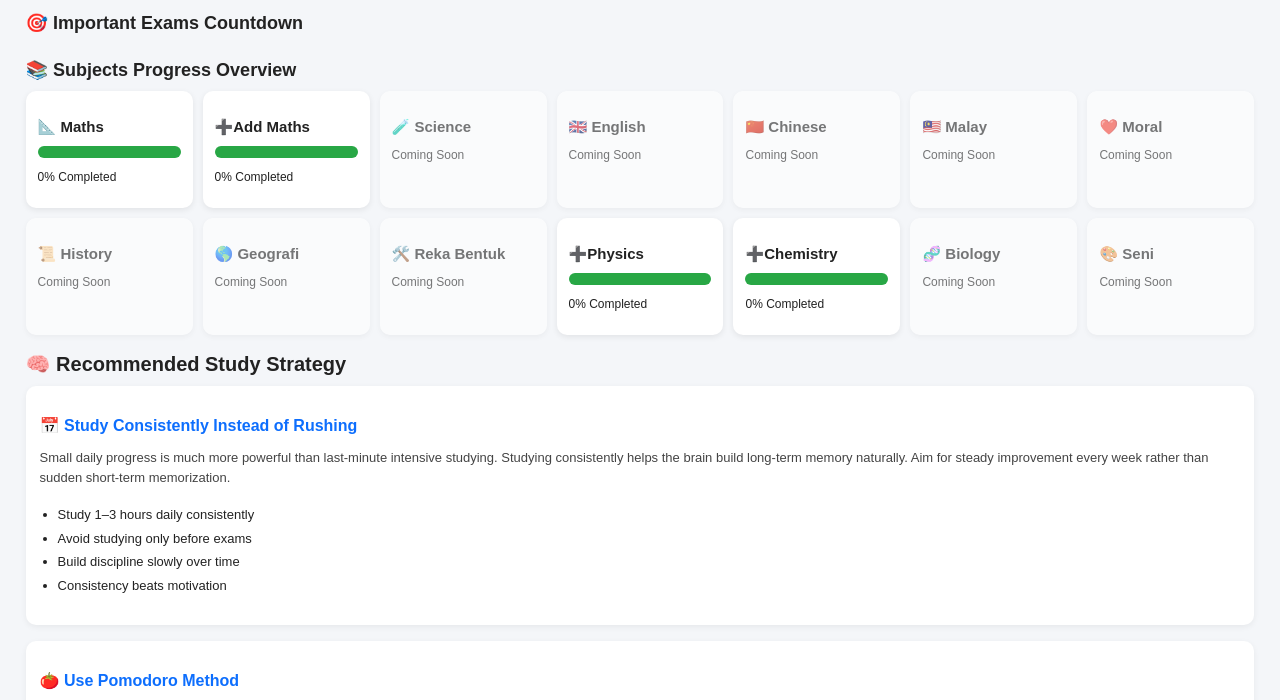
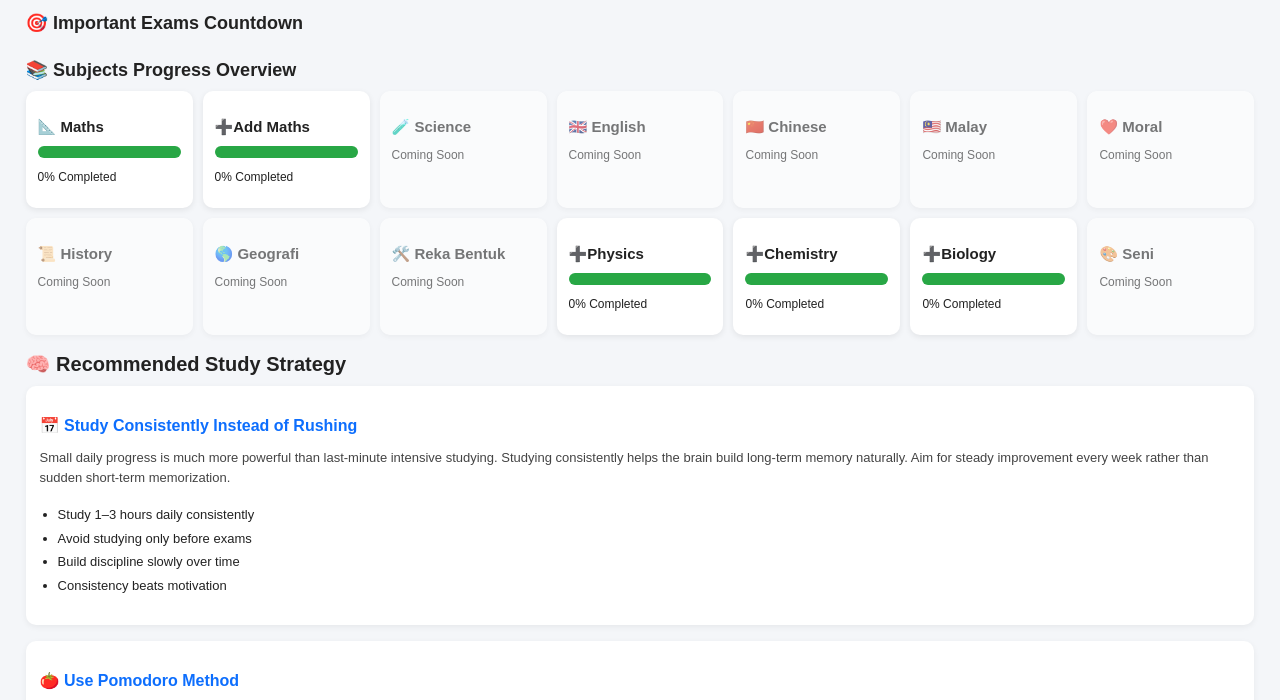
Before and after one commit to pp-nextgen-dba/study-dashboard, a plain HTML site: page index.html in a window 1280 px wide. Shown: the part 83-783 px from the top of the page. Drawn offline with Linux system fonts and the light colour scheme.

Commit message:
Update index.html

```diff
--- a/index.html
+++ b/index.html
@@ -218,10 +218,28 @@ href="css/style.css">
             </a>
 
 
-            <div class="subject-card disabled">
-                <h3>🧬 Biology</h3>
-                <p>Coming Soon</p>
-            </div>
+            <!-- Biology -->
+
+            <a class="subject-card"
+            href="subjects/biology.html">
+
+                <h3>➕Biology</h3>
+
+                <div class="progress-bar">
+
+                    <div
+                        class="progress-fill"
+                        id="biologyProgressBar"
+                    ></div>
+
+                </div>
+
+                <p id="biologyProgressText">
+                    0% Completed
+                </p>
+
+            </a>
+
 
             <div class="subject-card disabled">
                 <h3>🎨 Seni</h3>
```
